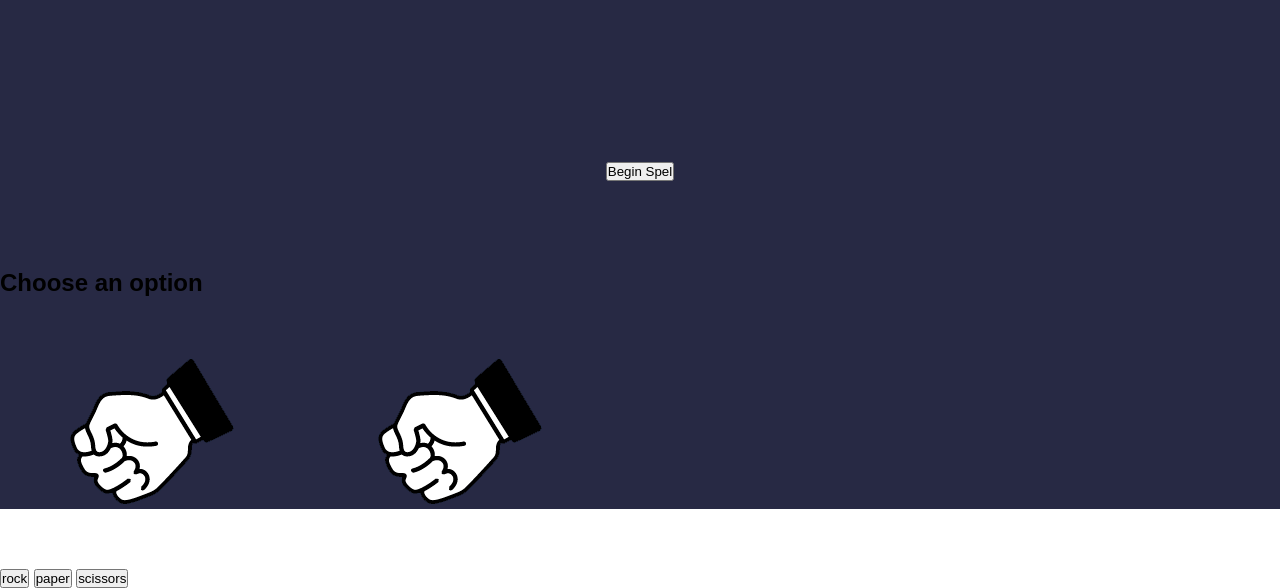
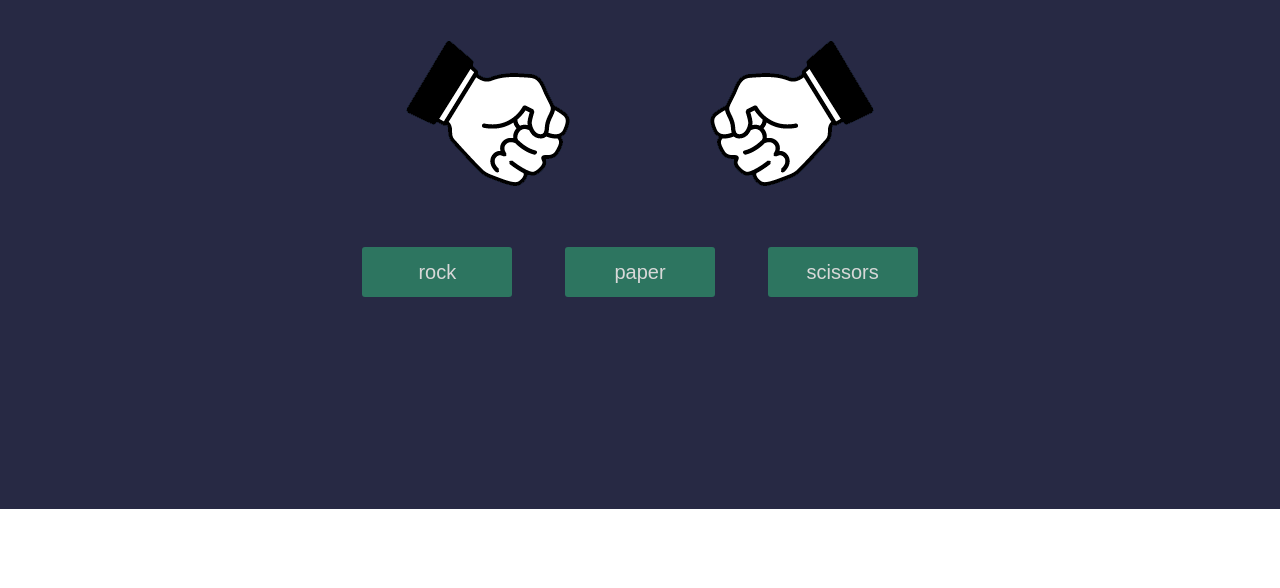
Before and after one commit to samvanrosmalen/Rock-paper-scissors-2.0, a plain HTML site: page index.html in a window 1280 px wide. Shown: the part 291-879 px from the top of the page. After the commit the page ends 800 px from the top, so only its background shows below. Drawn offline with Linux system fonts and the light colour scheme.

Commit message:
handen en knoppen op goed gemaakt

```diff
--- a/style.css
+++ b/style.css
@@ -35,4 +35,54 @@ section {
     flex-direction: column;
     align-items: center;
     justify-content: space-around;
+    opacity: 0;
 }
+
+.intro h1 {
+    font-size: 50px;
+}
+
+.intro button, .match button{
+    width: 150px;
+    height: 50px;
+    background: none;
+    border: none;
+    color: rgb(216, 216, 216);
+    font-size: 20px;
+    background: rgb(45, 117, 96);
+    border-radius: 3px;
+    cursor: pointer;
+}
+
+.match {
+    position: absolute;
+    top: 50%;
+    left: 50%;
+    transform: translate(-50%, -50%);
+}
+
+.winner{
+    color: rgb(216, 216, 216);
+    text-align: center;
+    font-size: 50px;
+}
+
+.hands, .options{
+    display: flex;
+    justify-content: space-around;
+    align-items: center;
+}
+
+.player-hand{
+    transform: rotateY(180deg);
+}
+
+div.fadeOut{
+    opacity: 0;
+    pointer-events: none;
+}
+
+div.fadeIn{
+    opacity: 1;
+    pointer-events: all;
+}
```
